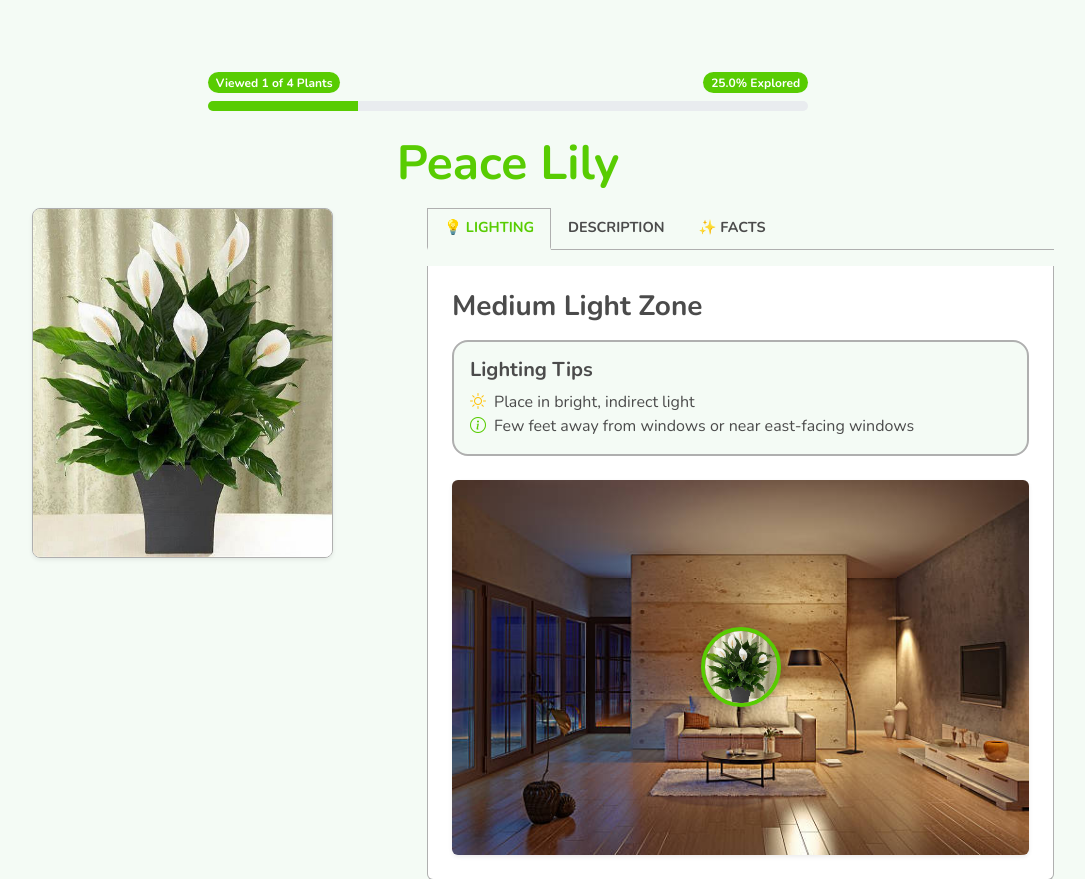
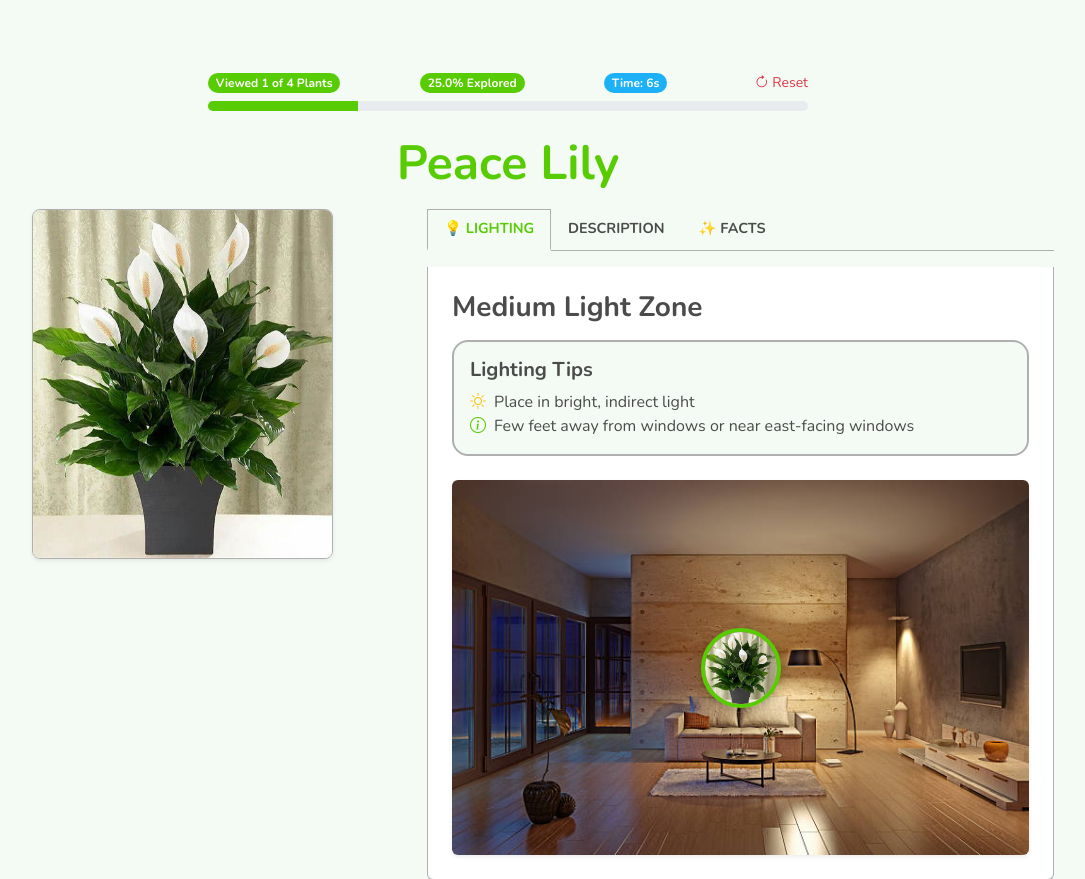
Before and after one commit to tvytran/UIDesignPlants, a Flask app: page /plants/peace-lily in a window 1280 px wide. Shown: the part 82-961 px from the top of the page, without its empty margins (132-1217 px from the left). Run offline with Flask 3, Linux system fonts and the light colour scheme.

Commit message:
added timer on learning page

```diff
--- a/server.py
+++ b/server.py
@@ -262,8 +262,22 @@ def reset_quiz():
     session.pop('quiz_placements', None)
     session.pop('quiz_start_time', None)
     return redirect(url_for('quiz', question_num=1))
-#quiz
 
+@app.route('/reset-learn-progress', methods=['POST'])
+def reset_learn_progress():
+    """Clears the 'plant_selection' entries from user activity in the session."""
+    if 'user_activity' in session:
+        initial_count = len(session['user_activity'])
+        session['user_activity'] = [activity for activity in session['user_activity']
+                                      if activity.get('type') != 'plant_selection']
+        # Check if modification happened before marking modified
+        if len(session['user_activity']) != initial_count:
+             session.modified = True
+        print(f"Reset learn progress. Removed {initial_count - len(session['user_activity'])} entries.")
+        return jsonify(success=True, message="Learn progress reset.")
+    else:
+        print("Reset learn progress requested, but no user activity found in session.")
+        return jsonify(success=True, message="No learn progress to reset.")
 
 @app.route('/activity-history')
 def activity_history():
--- a/templates/base.html
+++ b/templates/base.html
@@ -260,6 +260,26 @@
       $(document).ready(function() {
         const currentYear = new Date().getFullYear();
         $('#currentYear').text(currentYear);
+
+        // Add click handler for the reset learn progress button
+        $(document).on('click', '#resetLearnProgressBtn', function() {
+            if (confirm('Are you sure you want to reset your learning progress?')) {
+                $.ajax({
+                    url: "{{ url_for('reset_learn_progress') }}", // Use url_for for safety
+                    type: 'POST',
+                    contentType: 'application/json', // Though not sending data, good practice
+                    success: function(response) {
+                        console.log('Learn progress reset successfully:', response.message);
+                        // Reload the current page to reflect the change
+                        window.location.reload();
+                    },
+                    error: function(xhr, status, error) {
+                        console.error('Error resetting learn progress:', status, error);
+                        alert('Failed to reset progress. Please try again.');
+                    }
+                });
+            }
+        });
       });
     </script>
 </body>
--- a/templates/plant-detail.html
+++ b/templates/plant-detail.html
@@ -12,6 +12,10 @@
         <div class="d-flex justify-content-between align-items-center mb-2">
             <span class="badge bg-success rounded-pill">Viewed {{ visited_count }} of {{ total_plants }} Plants</span>
             <span class="badge bg-success rounded-pill">{{ progress_percent }}% Explored</span>
+            <span class="badge bg-info rounded-pill" id="learn-timer">Time: 0s</span>
+            <a href="#" id="resetLearnProgressBtn" class="small text-danger text-decoration-none ms-2" title="Reset Learn Progress" role="button">
+                <i class="bi bi-arrow-clockwise"></i> Reset
+            </a>
         </div>
         <div class="progress" style="height: 10px;">
             <div class="progress-bar bg-success"
@@ -193,35 +197,52 @@
 {% block scripts %}
 <script>
 document.addEventListener('DOMContentLoaded', () => {
-    const plantId = {{ plant_id | tojson }}; // Get plant_id from Flask context
+    const plantId = {{ plant_id | tojson }};
     const startTime = Date.now();
+    const timerElement = document.getElementById('learn-timer');
+    let timerInterval = null;
 
+    // Function to update timer display
+    const updateTimerDisplay = () => {
+        if (timerElement) {
+            const elapsedTime = Math.floor((Date.now() - startTime) / 1000);
+            timerElement.textContent = `Time: ${elapsedTime}s`;
+        }
+    };
+
+    // Start the timer interval
+    if (timerElement) {
+        updateTimerDisplay(); // Initial display
+        timerInterval = setInterval(updateTimerDisplay, 1000);
+    }
+
+    // Function to log time and clear interval
     const logLearnTime = () => {
+        // Clear the interval timer
+        if (timerInterval) {
+            clearInterval(timerInterval);
+            timerInterval = null;
+        }
+
         // Check if browser supports sendBeacon
         if (navigator.sendBeacon) {
             const duration = Date.now() - startTime;
-            const data = JSON.stringify({ plant_id: plantId, duration: duration });
-            navigator.sendBeacon('/log-learn-time', data);
-            console.log(`Sent learn time for ${plantId}: ${duration}ms`);
+            // Only send if duration is reasonable (e.g., > 1 second)
+            if (duration > 1000) {
+                const data = JSON.stringify({ plant_id: plantId, duration: duration });
+                navigator.sendBeacon('/log-learn-time', data);
+                console.log(`Sent learn time for ${plantId}: ${duration}ms`);
+            } else {
+                console.log(`Duration too short for ${plantId}, not sending.`);
+            }
         } else {
             console.warn('navigator.sendBeacon not supported, cannot log learn time reliably.');
-            // Fallback or alternative could be added here if needed
         }
     };
 
-    // Use 'pagehide' event as it's more reliable for mobile and bfcache scenarios
-    // 'visibilitychange' to 'hidden' also covers tab switching, but might double-log
-    // if the user returns. 'pagehide' is usually best for final exit/navigation.
+    // Add listener to log time when page is hidden/closed
     window.addEventListener('pagehide', logLearnTime, false);
 
-    // Optional: Log time if visibility changes to hidden (e.g., tab switch)
-    // Might lead to multiple logs for the same page view if user switches back and forth.
-    // document.addEventListener('visibilitychange', () => {
-    //     if (document.visibilityState === 'hidden') {
-    //         // Consider if you want to log here or only on final exit (pagehide)
-    //         // logLearnTime(); // Uncomment if needed, but be aware of potential duplicates
-    //     }
-    // });
 });
 </script>
 {% endblock %}
```
Also changed, not shown: templates/plants.html (+6 -1 lines).
